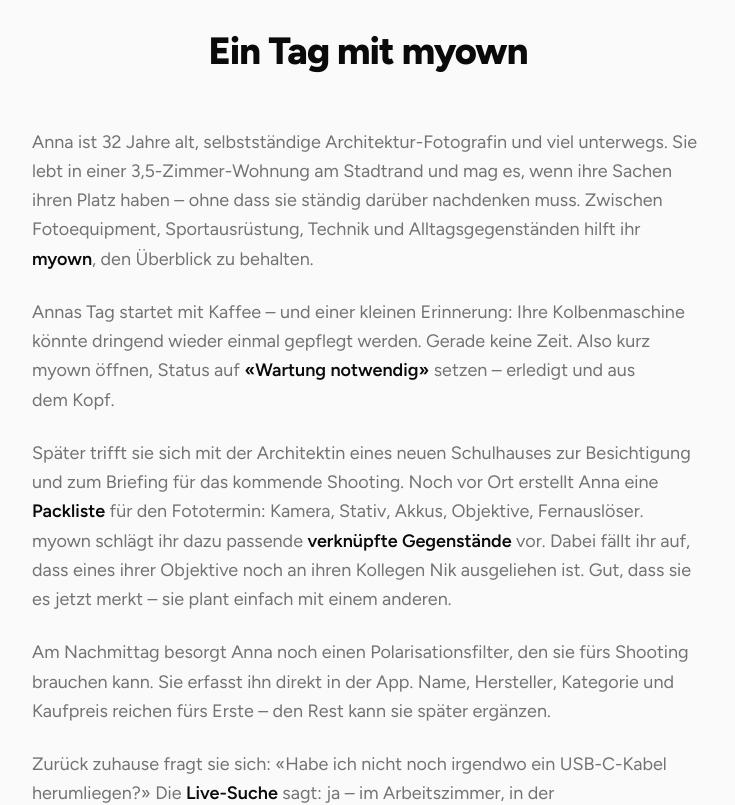
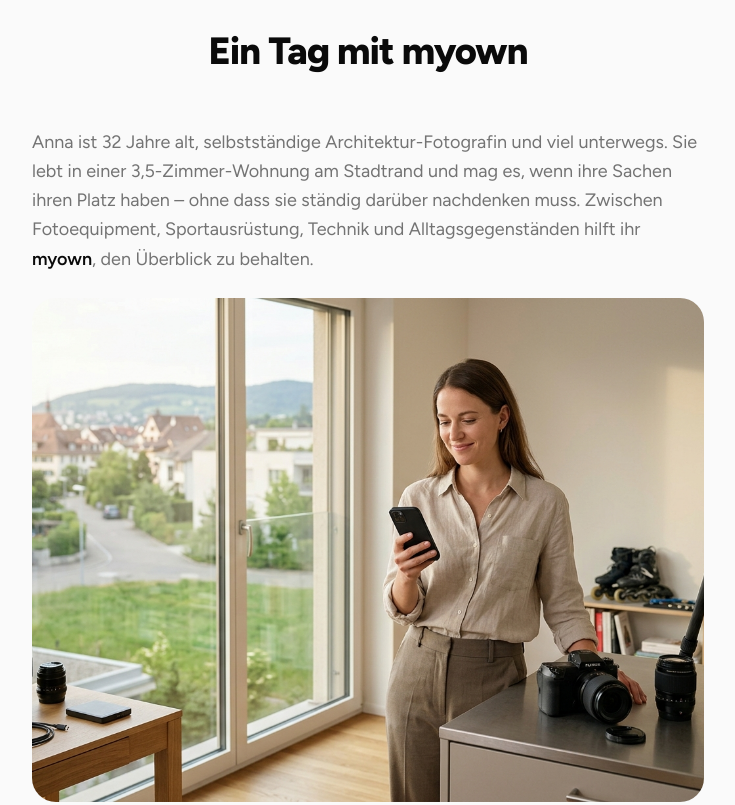
Before and after one commit to mrcldbrnr/marketing-page, a Next.js app: page /warum-myown in a window 1280 px wide. Shown: the part 1390-2195 px from the top of the page, without its empty margins (272-1007 px from the left). Built offline with nearby package versions, Linux system fonts and the light colour scheme; no server answers.

Commit message:
usecases: bild story anna

```diff
--- a/src/components/sections/usecase-story.tsx
+++ b/src/components/sections/usecase-story.tsx
@@ -1,3 +1,4 @@
+import Image from "next/image";
 import { Section, SectionHeading } from "@/components/ui/section";
 import { why } from "@/content/why";
 
@@ -15,12 +16,26 @@ function renderWithBold(text: string) {
 }
 
 export function UsecaseStory() {
+  const [firstParagraph, ...restParagraphs] = why.story.paragraphs;
+
   return (
     <Section>
       <SectionHeading title={why.story.title} />
 
       <div className="mx-auto mt-12 flex max-w-2xl flex-col gap-6 text-lg leading-relaxed text-muted text-pretty">
-        {why.story.paragraphs.map((paragraph, index) => (
+        <p>{renderWithBold(firstParagraph)}</p>
+
+        <div className="relative aspect-[4/3] w-full overflow-hidden rounded-3xl">
+          <Image
+            src={why.story.imageSrc}
+            alt={why.story.imageAlt}
+            fill
+            className="object-cover"
+            sizes="(min-width: 1024px) 42vw, 100vw"
+          />
+        </div>
+
+        {restParagraphs.map((paragraph, index) => (
           <p key={index}>{renderWithBold(paragraph)}</p>
         ))}
         <p className="mt-4 text-center text-2xl font-semibold text-balance text-foreground">
--- a/src/content/why.ts
+++ b/src/content/why.ts
@@ -83,6 +83,8 @@ export const why = {
    */
   story: {
     title: "Ein Tag mit myown",
+    imageSrc: "/usecases/userstory_anna_Gemini_Generated_Image_xgzmquxgzmquxgzm.jpg",
+    imageAlt: "Anna, Architektur-Fotografin",
     paragraphs: [
       "Anna ist 32 Jahre alt, selbstständige Architektur-Fotografin und viel unterwegs. Sie lebt in einer 3,5-Zimmer-Wohnung am Stadtrand und mag es, wenn ihre Sachen ihren Platz haben – ohne dass sie ständig darüber nachdenken muss. Zwischen Fotoequipment, Sportausrüstung, Technik und Alltagsgegenständen hilft ihr **myown**, den Überblick zu behalten.",
       "Annas Tag startet mit Kaffee – und einer kleinen Erinnerung: Ihre Kolbenmaschine könnte dringend wieder einmal gepflegt werden. Gerade keine Zeit. Also kurz myown öffnen, Status auf **«Wartung notwendig»** setzen – erledigt und aus dem Kopf.",
```
Also changed, not shown: public/usecases/userstory_anna_Gemini_Generated_Image_xgzmquxgzmquxgzm.jpg (added).
